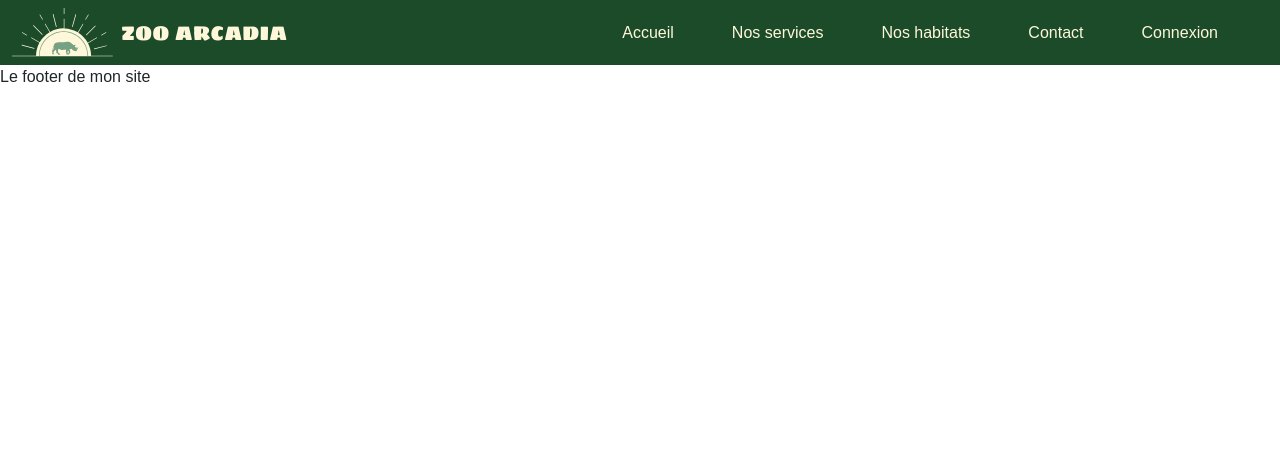
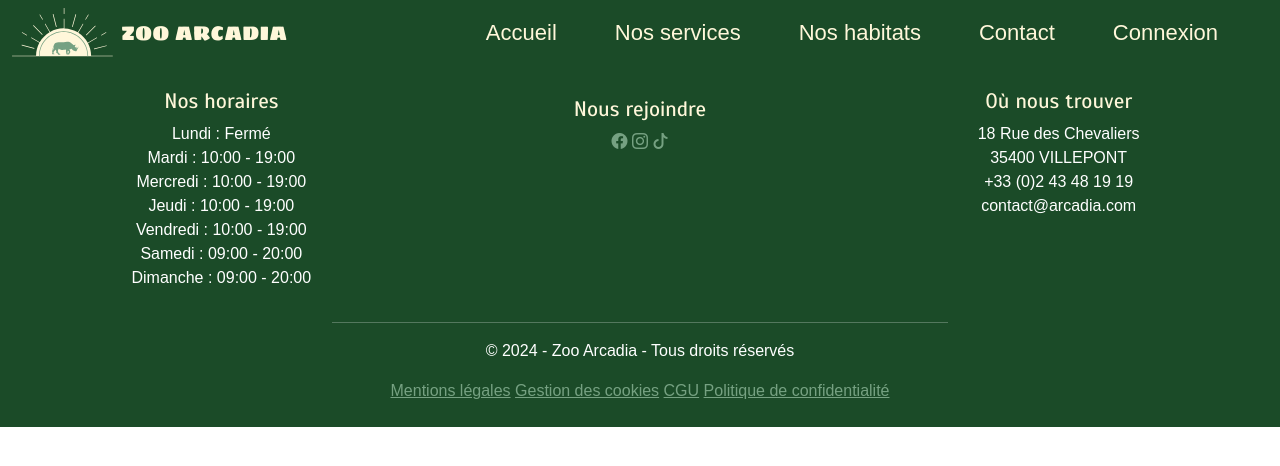
Before and after one commit to jeanne-bdh/ECF_ZooArcadia, a PHP site: page / in a window 1280 px wide. Shown: the top 466 px of the page. Run offline with PHP 8.4, Linux system fonts and the light colour scheme; some libraries are stand-ins or nearby versions; some web fonts are replaced.

Commit message:
Ajout footer

```diff
--- a/index.html
+++ b/index.html
@@ -10,6 +10,7 @@
 </head>
 
 <body>
+
     <header>
         <!-- NAVBAR -->
         <nav class="navbar navbar-expand-lg bg-dark">
@@ -47,8 +48,50 @@
         <!-- Le contenu de ma page sera injectée ici -->
     </main>
 
-    <footer>
-        Le footer de mon site
+    <footer class="bg-dark text-white text-center p-4 w-100">
+
+        <div class="row">
+            <div class="col-12 col-lg-4">
+                <h4>Nos horaires</h4>
+                <p>
+                    Lundi : Fermé <br>
+                    Mardi : 10:00 - 19:00 <br>
+                    Mercredi : 10:00 - 19:00 <br>
+                    Jeudi : 10:00 - 19:00 <br>
+                    Vendredi : 10:00 - 19:00 <br>
+                    Samedi : 09:00 - 20:00 <br>
+                    Dimanche : 09:00 - 20:00
+                </p>
+            </div>
+            <div class="col-12 col-lg-4 p-2">
+                <h4>Nous rejoindre</h4>
+                <p>
+                    <a href="#"><i class="bi bi-facebook"></i></a>
+                    <a href="#"><i class="bi bi-instagram"></i></a>
+                    <a href="#"><i class="bi bi-tiktok"></i></a>
+                </p>
+            </div>
+            <div class="col-12 col-lg-4">
+                <h4>Où nous trouver</h4>
+                <p>
+                    18 Rue des Chevaliers <br>
+                    35400 VILLEPONT <br>
+                    +33 (0)2 43 48 19 19 <br>
+                    contact@arcadia.com
+                </p>
+            </div>
+        </div>
+
+        <!-- SECTION : MENTIONS LEGALES -->
+        <section>
+            <hr class="w-50 mx-auto">
+            <p>&copy; 2024 - Zoo Arcadia - Tous droits réservés</p>
+            <a href="#">Mentions légales</a>
+            <a href="#">Gestion des cookies</a>
+            <a href="#">CGU</a>
+            <a href="#">Politique de confidentialité</a>
+        </section>
+
     </footer>
 
     <script type="module" src="/Router/Router.js"></script>
--- a/pages/home.html
+++ b/pages/home.html
@@ -1,3 +1,3 @@
 <h1>Bienvenue sur le site du Zoo Arcadia</h1>
 
-<button class="btn btn-primary">Bouton</button>
+<button class="btn btn-danger">Bouton</button>
--- a/scss/main.scss
+++ b/scss/main.scss
@@ -14,5 +14,13 @@
     .nav-link {
         color: $secondary2;
         padding-right: 50px !important;
+        font-size: 22px;
     }
 }
+
+// FOOTER
+h4 {
+    font-family: $font-family-serif;
+    color: $secondary2;
+    font-size: 21px;
+}
```
Also changed, not shown: scss/main.css, 1 other file.
